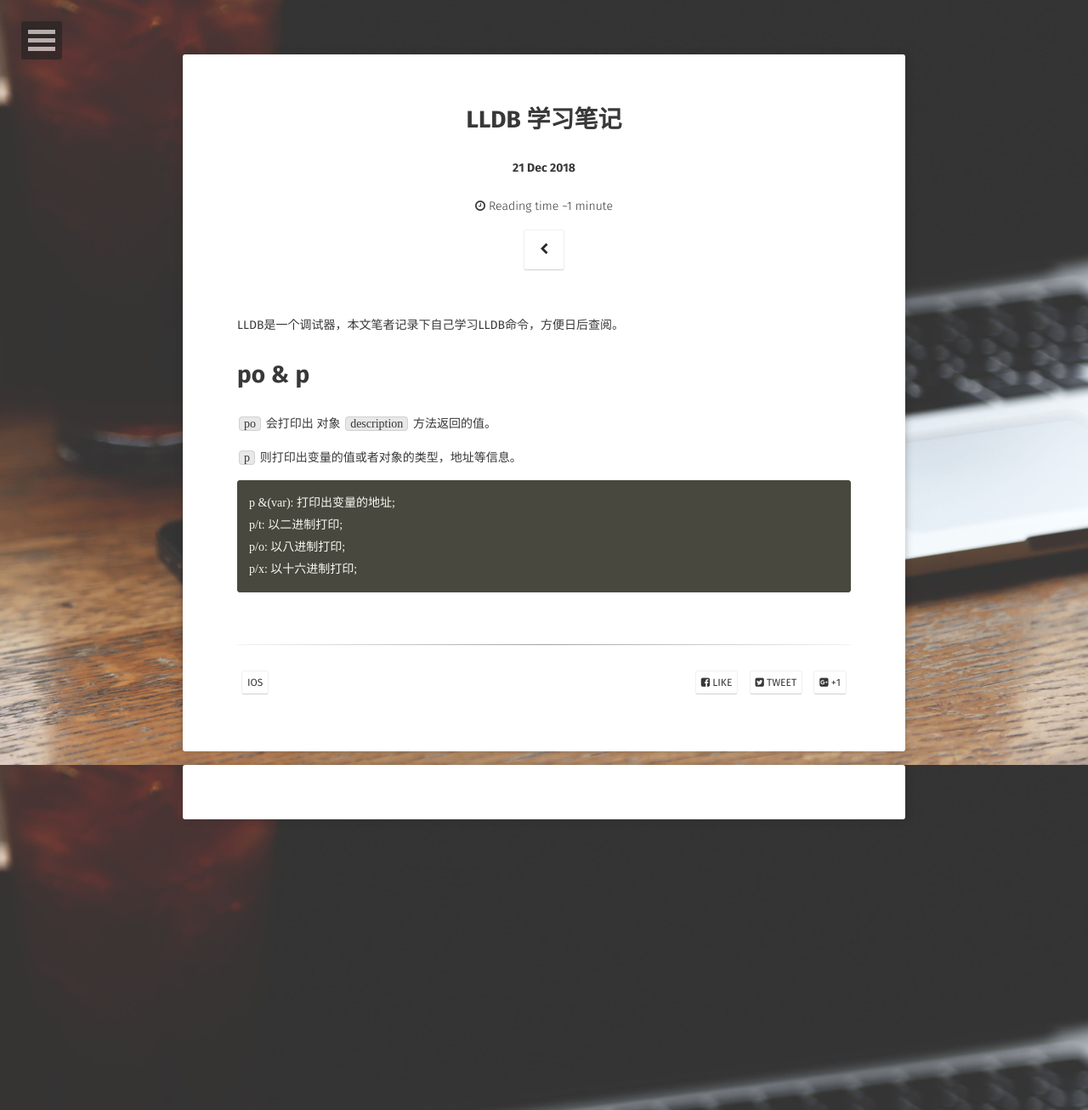
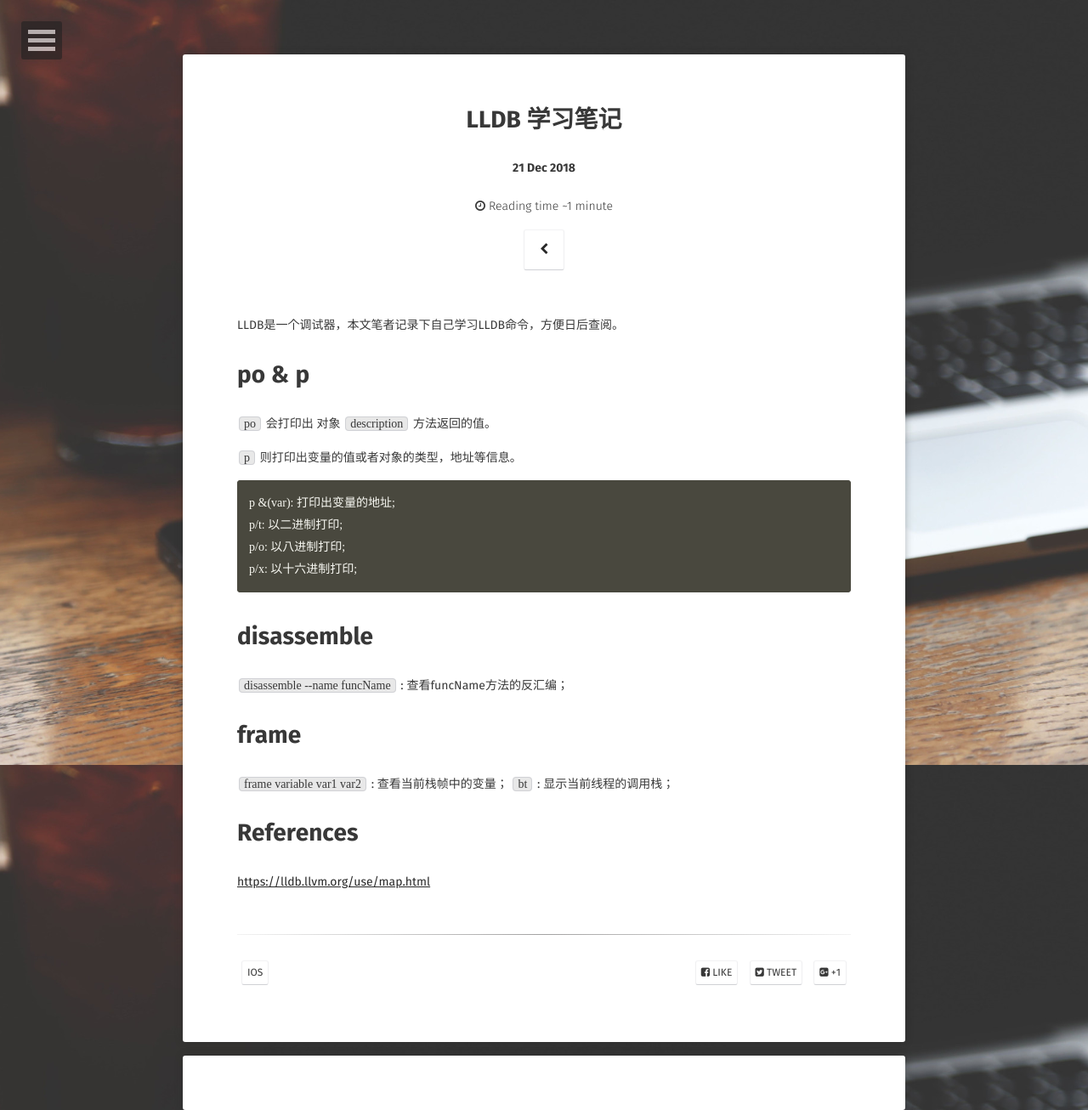
Before and after one commit to longjianjiang/longjianjiang.github.io, a Jekyll site: the page built from _posts/2018-12-24-lldb-note.md, in a window 1280 px wide. Shown: the whole page at 85% size. Built offline with Jekyll 4.4.1, drawn with Linux system fonts in a browser that asks for light colours; some web fonts are replaced; comment, search, counter and statistics services are not loaded.

Commit message:
Update(auto commit)

````diff
--- a/_posts/2018-12-24-lldb-note.md
+++ b/_posts/2018-12-24-lldb-note.md
@@ -22,3 +22,17 @@
 p/o: 以八进制打印;
 p/x: 以十六进制打印;
 ```
+
+# disassemble
+
+`disassemble --name funcName` : 查看funcName方法的反汇编；
+
+# frame
+
+`frame variable var1 var2` : 查看当前栈帧中的变量；
+`bt` : 显示当前线程的调用栈；
+
+
+# References
+
+[https://lldb.llvm.org/use/map.html](https://lldb.llvm.org/use/map.html)
````
Also changed, not shown: _drafts/2019-06-10-problem-list-answer.md (+14 -0 lines).
